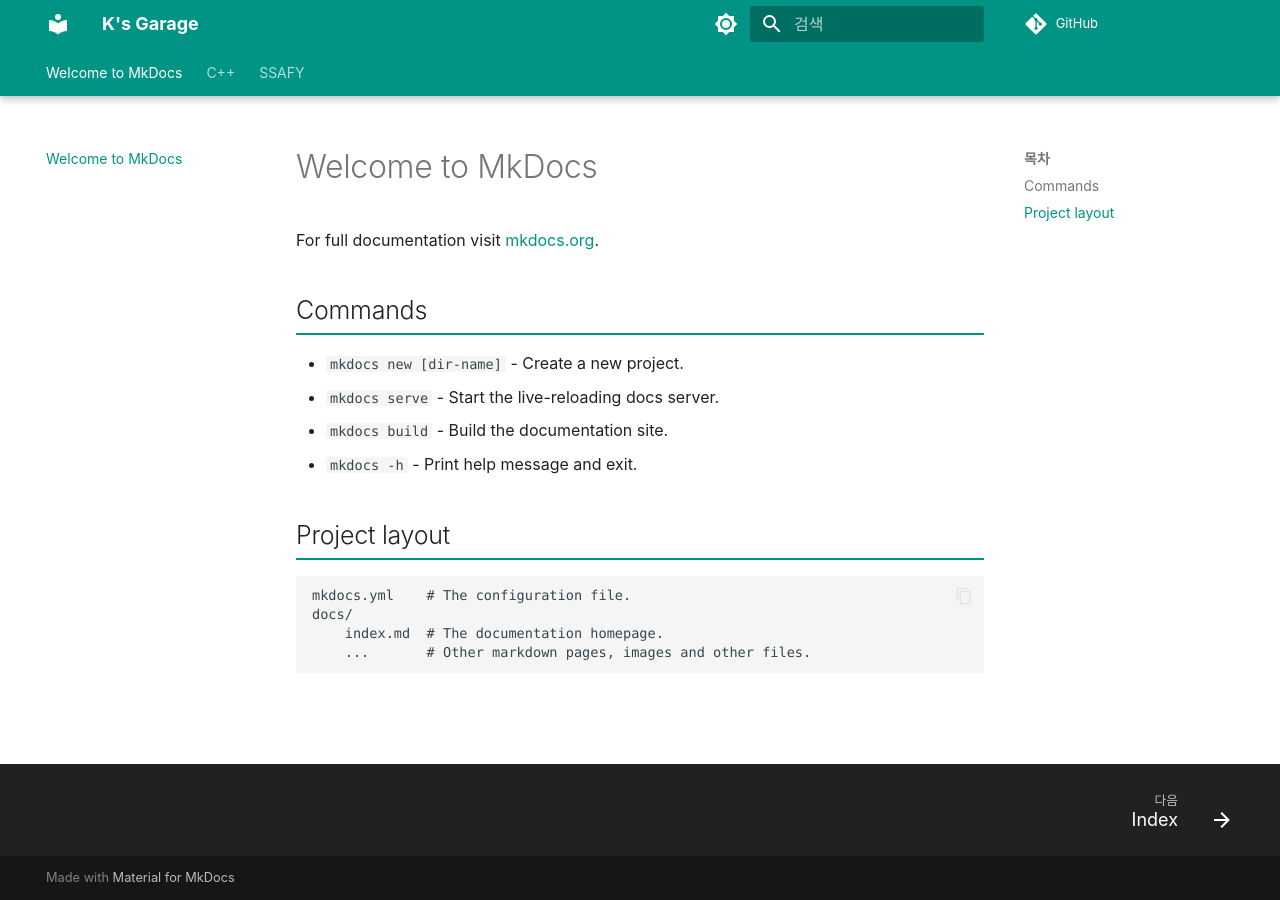
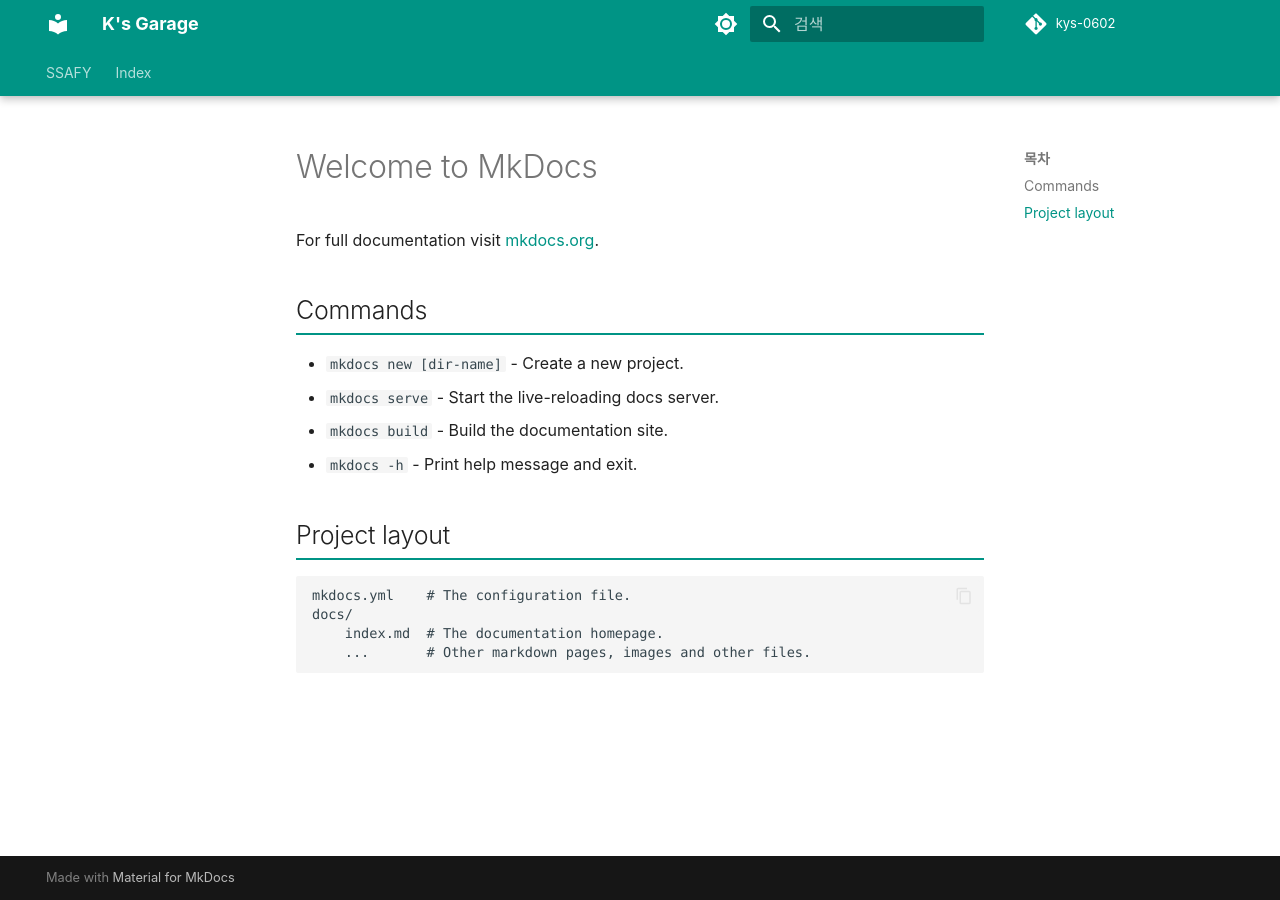
Before and after one commit to kys-0602/kys-0602.github.io, an MkDocs documentation site: the page built from docs/index.md, in a window 1280 px wide. Built offline with MkDocs 1.6.1 and Material for MkDocs 9.7.7, drawn with Linux system fonts in a browser that asks for light colours; some web fonts are replaced; comment, search, counter and statistics services are not loaded.

Commit message:
style: 댓글 h2 태그 제거

```diff
--- a/mkdocs.yml
+++ b/mkdocs.yml
@@ -1,5 +1,6 @@
 site_name: K's Garage
 site_url: https://kys-0602.github.io
+repo_name: kys-0602
 repo_url: https://github.com/kys-0602/kys-0602.github.io
 theme:
   name: material
@@ -72,6 +73,10 @@
         - 2학기
   - tags
 
+nav:
+  - SSAFY: SSAFY/index.md
+  - C++: C++/index.md
+
 markdown_extensions:
   - abbr
   - admonition
--- a/overrides/partials/comments.html
+++ b/overrides/partials/comments.html
@@ -1,5 +1,5 @@
 {% if page.meta.comments %}
-<h2 id="__comments">{{ lang.t("meta.comments") }}</h2>
+    <!-- <h2 id="__comments">{{ lang.t("meta.comments") }}</h2> -->
     <!-- Insert generated snippet here -->
     <script src="https://giscus.app/client.js" data-repo="kys-0602/kys-0602.github.io" data-repo-id="R_kgDOQq4HIQ"
         data-category="Announcements" data-category-id="DIC_kwDOQq4HIc4Cz89f" data-mapping="pathname" data-strict="0"
```
Lines whose indentation alone changed are shown as unchanged.
